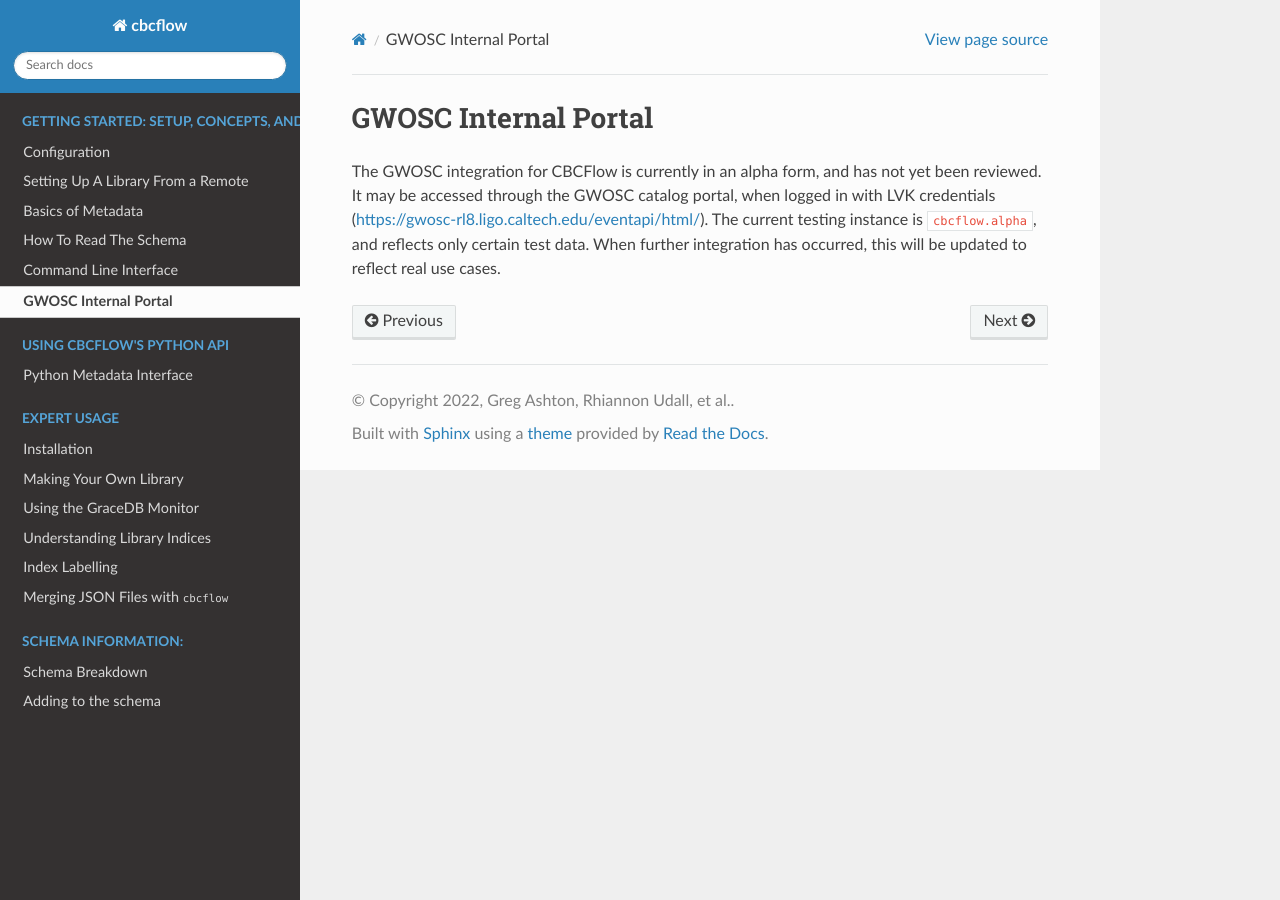
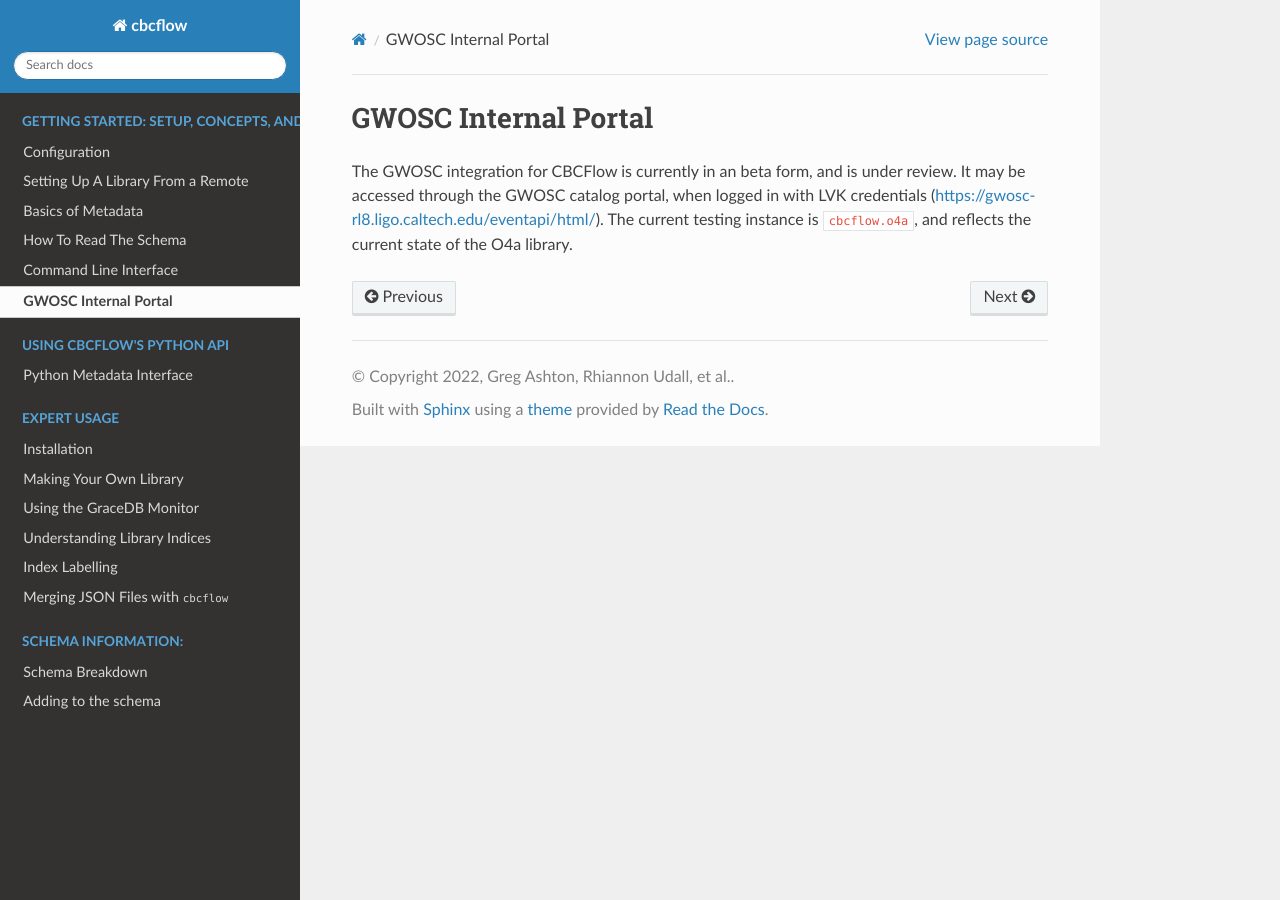
Before and after one commit to Rhiannon-Udall/cbcflow, a Sphinx documentation site: the page built from docs/source/gwosc.rst, in a window 1280 px wide. Built offline with Sphinx 7.4.7 and the Read the Docs theme 2.0.0, drawn with Linux system fonts in a browser that asks for light colours; the version number could not be read and is left out.

Commit message:
Update GWOSC description for current conditions

```diff
--- a/docs/source/gwosc.rst
+++ b/docs/source/gwosc.rst
@@ -1,7 +1,6 @@
 GWOSC Internal Portal
 =====================
 
-The GWOSC integration for CBCFlow is currently in an alpha form, and has not yet been reviewed.
+The GWOSC integration for CBCFlow is currently in an beta form, and is under review.
 It may be accessed through the GWOSC catalog portal, when logged in with LVK credentials (https://gwosc-rl8.ligo.caltech.edu/eventapi/html/).
-The current testing instance is ``cbcflow.alpha``, and reflects only certain test data.
-When further integration has occurred, this will be updated to reflect real use cases.
+The current testing instance is ``cbcflow.o4a``, and reflects the current state of the O4a library.
```
